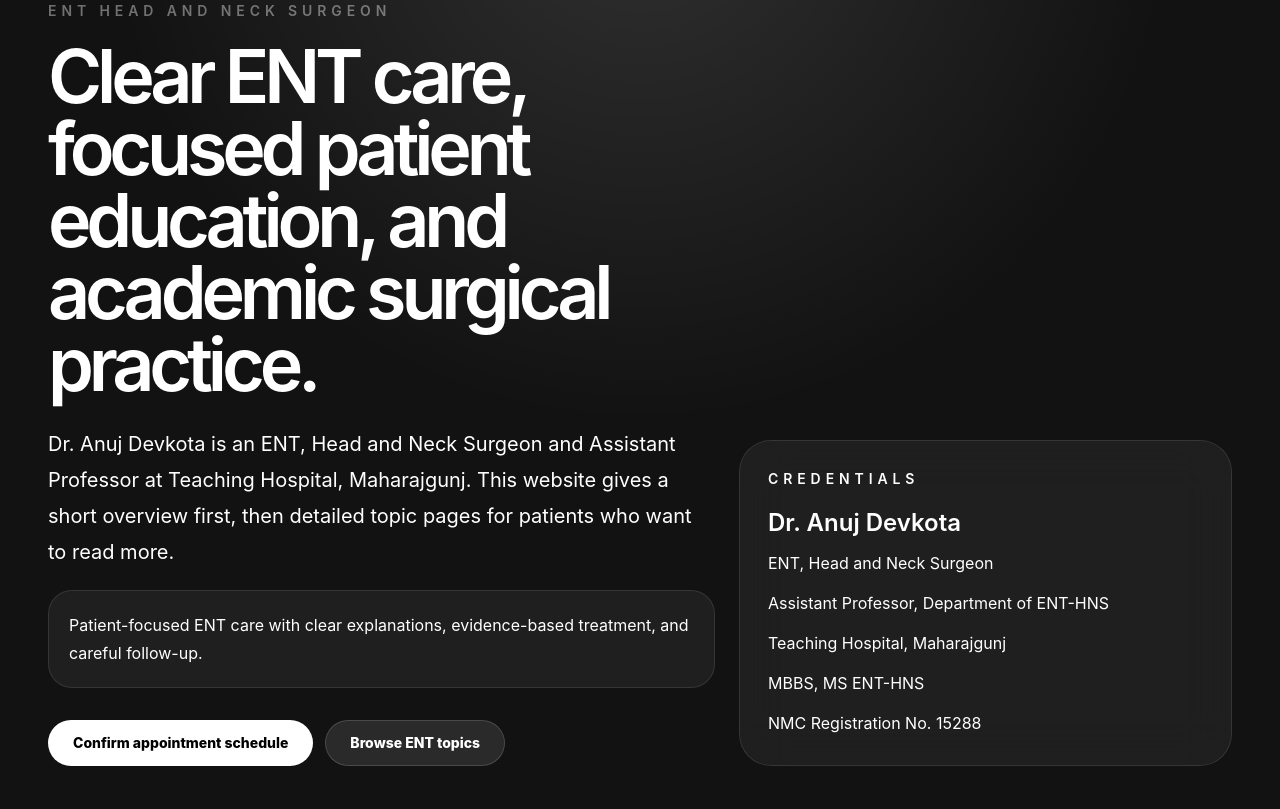
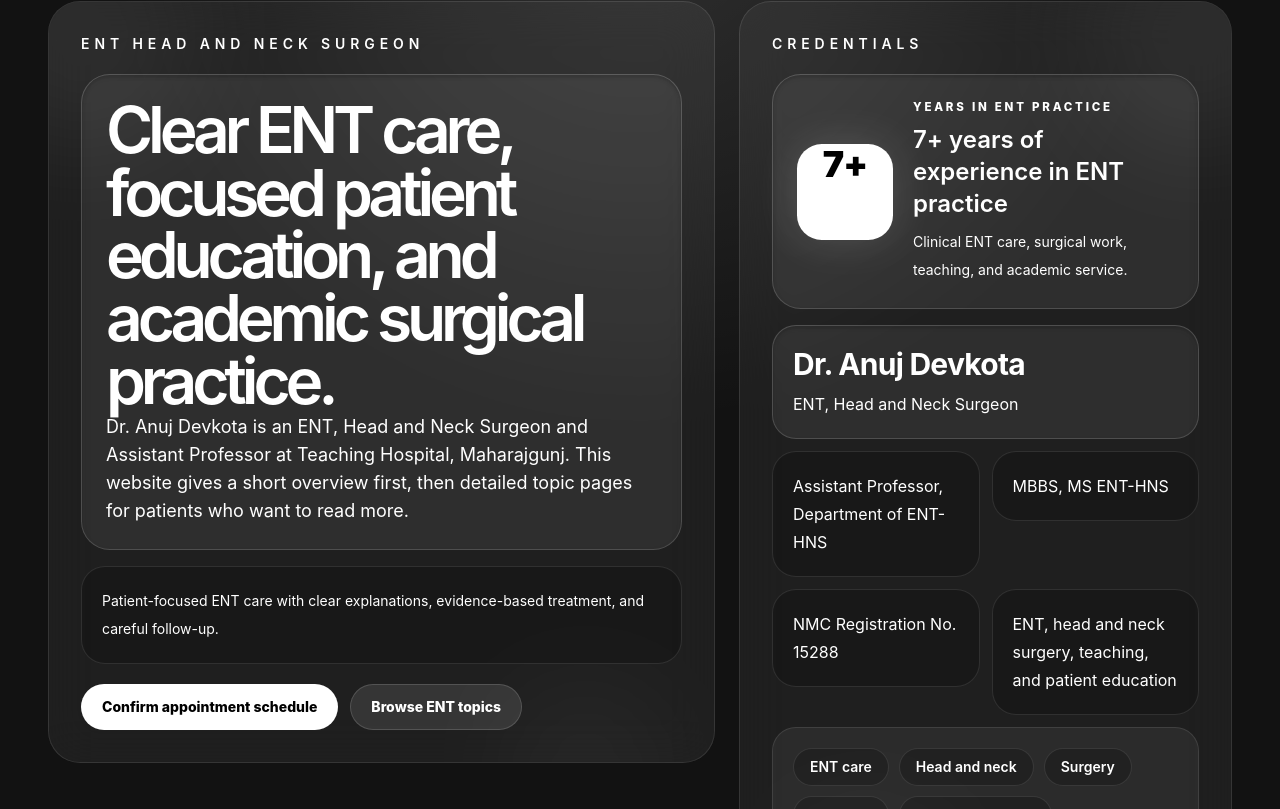
Before and after one commit to toshikadahal/toshikadahal.github.io, a Next.js app: page / in a window 1280 px wide. Shown: the part 4271-5080 px from the top of the page. Built offline with nearby package versions, Linux system fonts and the light colour scheme.

Commit message:
Update about credentials and contact sections

```diff
--- a/app/globals.css
+++ b/app/globals.css
@@ -719,3 +719,35 @@ a {
   }
 }
 /* MOBILE HERO BOTTOM GAP FIX END */
+
+/* ABOUT CREDENTIAL ALIGNMENT FIX START */
+@media (min-width: 1024px) {
+  #about > div,
+  #about .grid {
+    align-items: flex-start !important;
+  }
+
+  #about > div > div,
+  #about .grid > div {
+    align-self: flex-start !important;
+  }
+
+  #about h2,
+  #about h2 + p,
+  #about [class*="max-w"] {
+    margin-top: 0 !important;
+  }
+}
+/* ABOUT CREDENTIAL ALIGNMENT FIX END */
+
+/* ABOUT TWO CARD ALIGNMENT START */
+@media (min-width: 1024px) {
+  #about .grid {
+    align-items: flex-start !important;
+  }
+
+  #about .grid > * {
+    align-self: flex-start !important;
+  }
+}
+/* ABOUT TWO CARD ALIGNMENT END */
--- a/components/FinalContent.tsx
+++ b/components/FinalContent.tsx
@@ -12,7 +12,8 @@ const profile = {
   trust:
     "Patient-focused ENT care with clear explanations, evidence-based treatment, and careful follow-up.",
   institution: "Teaching Hospital, Maharajgunj",
-  position: "Assistant Professor, Department of ENT-HNS"
+  position: "Assistant Professor, Department of ENT-HNS",
+  experience: "7+ years of experience in ENT practice"
 };
 
 const credentials = [
@@ -206,18 +207,89 @@ function GlassCard({ children, className = "" }: { children: ReactNode; classNam
 }
 
 function CredentialsBlock() {
+  const experienceItem =
+    credentials.find((item) => item.includes("7+ years")) ||
+    "7+ years of experience in ENT practice";
+
   return (
-    <GlassCard>
-      <p className="mb-5 text-sm font-semibold uppercase tracking-[0.35em] text-white/38">Credentials</p>
-      <div className="grid gap-3">
-        {credentials.map((item, index) => (
-          <p
+    <GlassCard className="relative overflow-hidden !p-6 sm:!p-8">
+      <div className="pointer-events-none absolute -right-20 -top-20 h-56 w-56 rounded-full bg-white/[0.08] blur-3xl" />
+      <div className="pointer-events-none absolute -bottom-24 left-10 h-44 w-44 rounded-full bg-white/[0.05] blur-3xl" />
+
+      <div className="relative">
+        <p className="mb-5 text-sm font-semibold uppercase tracking-[0.35em] text-white/38">
+          Credentials
+        </p>
+
+        <div className="rounded-[1.8rem] border border-white/15 bg-white/[0.075] p-5 shadow-inner shadow-black/20 sm:p-6">
+          <div className="flex flex-col gap-5 sm:flex-row sm:items-center">
+            <div className="grid h-24 w-24 shrink-0 place-items-center rounded-[1.55rem] bg-white text-4xl font-black tracking-tight text-black shadow-[0_0_45px_rgba(255,255,255,0.15)]">
+              7+
+            </div>
+
+            <div>
+              <p className="text-[0.72rem] font-extrabold uppercase tracking-[0.24em] text-white/42">
+                Years in ENT practice
+              </p>
+              <p className="mt-2 text-xl font-semibold leading-8 text-white sm:text-2xl">
+                {experienceItem}
+              </p>
+              <p className="mt-2 text-sm leading-7 text-white/58">
+                Clinical ENT care, surgical work, teaching, and academic service.
+              </p>
+            </div>
+          </div>
+        </div>
+
+        <div className="mt-4 grid gap-3">
+          <div className="rounded-3xl border border-white/15 bg-white/[0.075] p-5 shadow-inner shadow-black/20">
+            <p className="text-2xl font-bold tracking-tight text-white sm:text-3xl">
+              Dr. Anuj Devkota
+            </p>
+            <p className="mt-2 text-base leading-7 text-white/62">
+              ENT, Head and Neck Surgeon
+            </p>
+          </div>
+
+          <div className="grid gap-3 sm:grid-cols-2">
+            <div className="rounded-3xl border border-white/10 bg-black/20 p-5">
+              <p className="text-base leading-7 text-white/78">
+                Assistant Professor, Department of ENT-HNS
+              </p>
+            </div>
+
+            <div className="rounded-3xl border border-white/10 bg-black/20 p-5">
+              <p className="text-base leading-7 text-white/78">
+                MBBS, MS ENT-HNS
+              </p>
+            </div>
+
+            <div className="rounded-3xl border border-white/10 bg-black/20 p-5">
+              <p className="text-base leading-7 text-white/78">
+                NMC Registration No. 15288
+              </p>
+            </div>
+
+            <div className="rounded-3xl border border-white/10 bg-black/20 p-5">
+              <p className="text-base leading-7 text-white/78">
+                ENT, head and neck surgery, teaching, and patient education
+              </p>
+            </div>
+          </div>
+
+          <div className="rounded-3xl border border-white/10 bg-white/[0.055] p-5">
+            <div className="flex flex-wrap gap-2.5">
+              {["ENT care", "Head and neck", "Surgery", "Teaching", "Patient education"].map((item) => (
+                <span
                   key={item}
-            className={`leading-7 ${index === 0 ? "text-2xl font-semibold text-white" : "text-white/68"}`}
+                  className="rounded-full border border-white/10 bg-black/20 px-4 py-2 text-sm font-semibold text-white/66"
                 >
                   {item}
-          </p>
+                </span>
               ))}
+            </div>
+          </div>
+        </div>
       </div>
     </GlassCard>
   );
@@ -252,22 +324,49 @@ export default function FinalContent() {
       <StickyNav />
 
       <div className="responsive-shell relative mx-auto max-w-7xl px-4 pb-24 pt-20 sm:px-6 sm:pb-28 sm:pt-28 md:px-12">
-        <section id="about" className="mb-16 grid scroll-mt-28 gap-6 sm:mb-24 sm:scroll-mt-32 lg:grid-cols-[1.15fr_0.85fr] lg:items-end">
-          <div>
-            <p className="mb-4 text-xs font-semibold uppercase tracking-[0.28em] text-white/40 sm:mb-5 sm:text-sm sm:tracking-[0.35em]">{profile.title}</p>
-            <h1 className="text-[clamp(2.75rem,9vw,4.6rem)] font-semibold leading-[0.98] tracking-[-0.07em] text-white">{profile.headline}</h1>
-            <p className="mt-5 max-w-3xl text-base leading-7 text-white/66 sm:mt-6 sm:text-xl sm:leading-9">{profile.intro}</p>
-            <p className="mt-5 max-w-3xl rounded-2xl border border-white/10 bg-white/[0.055] p-4 text-base leading-7 text-white/68 sm:rounded-3xl sm:p-5">{profile.trust}</p>
+        <section id="about" className="mb-16 grid scroll-mt-28 gap-6 sm:mb-24 sm:scroll-mt-32 lg:grid-cols-[1.15fr_0.85fr] lg:items-start">
+          <GlassCard className="relative overflow-hidden !p-6 sm:!p-8">
+            <div className="pointer-events-none absolute -left-20 -top-20 h-56 w-56 rounded-full bg-white/[0.08] blur-3xl" />
+            <div className="pointer-events-none absolute -bottom-24 right-10 h-44 w-44 rounded-full bg-white/[0.05] blur-3xl" />
 
-            <div className="mt-8 flex flex-col gap-3 sm:flex-row sm:flex-wrap">
-              <a href="#schedule-contact" className="inline-flex justify-center rounded-full border border-white/15 bg-white px-6 py-3 text-sm font-extrabold text-black transition hover:-translate-y-0.5 hover:shadow-[0_0_35px_rgba(255,255,255,0.18)]">
+            <div className="relative">
+              <p className="mb-5 text-sm font-semibold uppercase tracking-[0.35em] text-white/38">
+                {profile.title}
+              </p>
+
+              <div className="rounded-[1.8rem] border border-white/15 bg-white/[0.075] p-5 shadow-inner shadow-black/20 sm:p-6">
+                <h1 className="text-[clamp(2.4rem,5vw,5rem)] font-semibold leading-[0.98] tracking-[-0.08em] text-white">
+                  {profile.headline}
+                </h1>
+
+                <p className="mt-5 max-w-2xl text-base leading-8 text-white/68 sm:text-lg">
+                  {profile.intro}
+                </p>
+              </div>
+
+              <div className="mt-4 rounded-3xl border border-white/10 bg-black/20 p-5">
+                <p className="text-sm leading-7 text-white/68">
+                  {profile.trust}
+                </p>
+              </div>
+
+              <div className="mt-5 flex flex-wrap gap-3">
+                <a
+                  href="#schedule-contact"
+                  className="rounded-full border border-white/15 bg-white px-5 py-3 text-sm font-extrabold text-black transition hover:-translate-y-0.5 hover:shadow-[0_0_35px_rgba(255,255,255,0.18)]"
+                >
                   Confirm appointment schedule
                 </a>
-              <a href="#topics" className="inline-flex justify-center rounded-full border border-white/15 bg-white/10 px-6 py-3 text-sm font-extrabold text-white transition hover:-translate-y-0.5 hover:bg-white/18">
+
+                <a
+                  href="#topics"
+                  className="rounded-full border border-white/15 bg-white/10 px-5 py-3 text-sm font-extrabold text-white transition hover:-translate-y-0.5 hover:bg-white/18"
+                >
                   Browse ENT topics
                 </a>
               </div>
             </div>
+          </GlassCard>
 
 <CredentialsBlock />
         </section>
```
Lines whose indentation alone changed are shown as unchanged.
